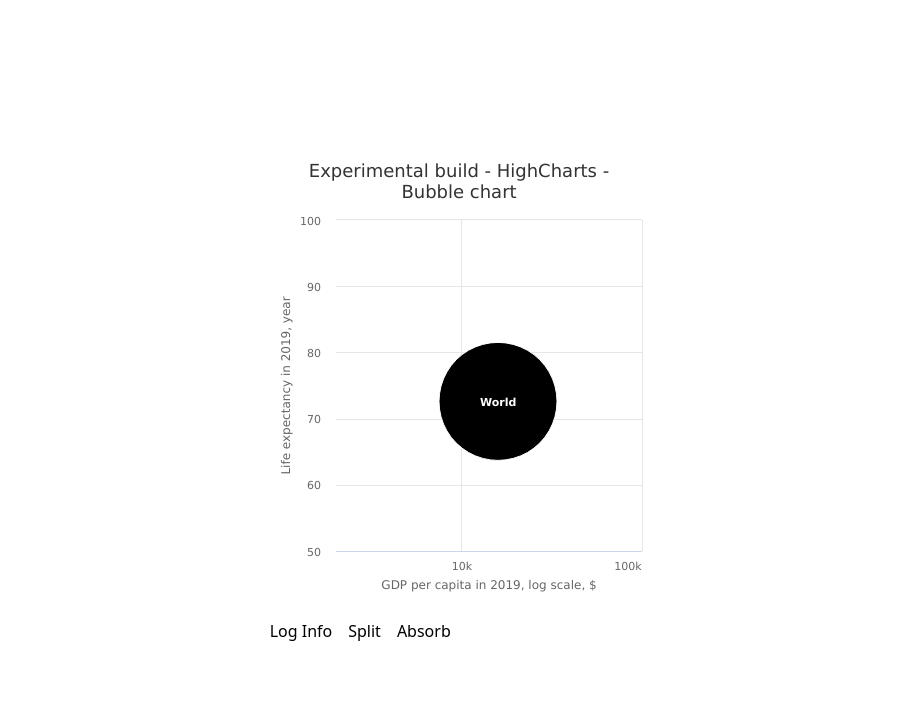
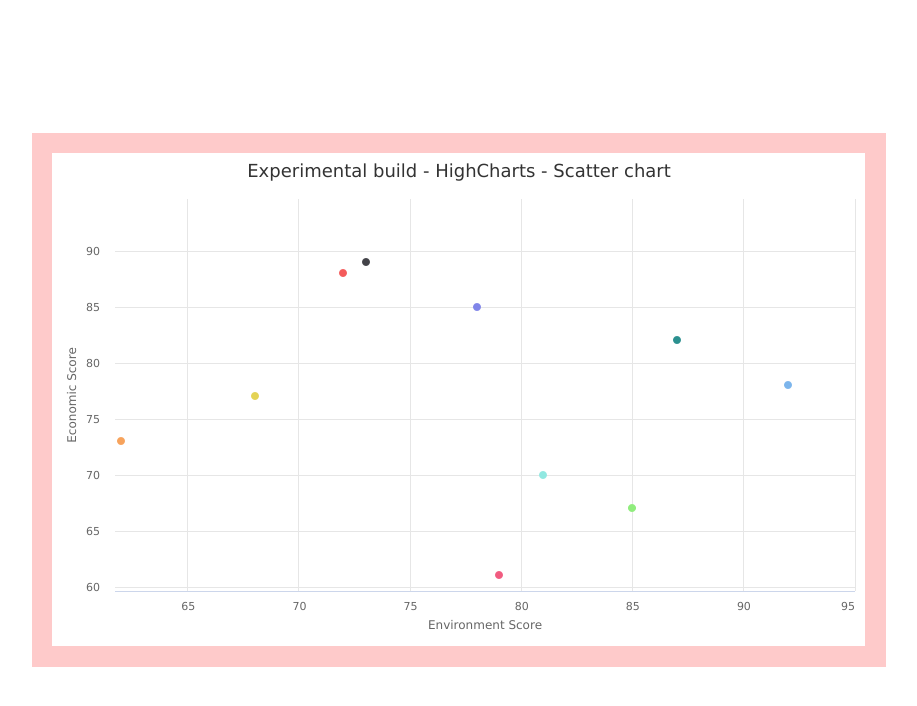
Before and after one commit to RobJJ/charting-playground, a React (Create React App) app: page / in a window 1280 px wide. Shown: the top 706 px of the page, without its empty margins (181-1098 px from the left). Built offline with nearby package versions, Linux system fonts and the light colour scheme.

Commit message:
data func to read prop names from object

```diff
--- a/src/App.js
+++ b/src/App.js
@@ -1,5 +1,6 @@
 import React from "react";
 import BubbleChartVersion2 from "./charts/highcharts/scatter-bubble-chart-v2";
+import ScatterChart from "./charts/highcharts/scatter-chart-v1";
 
 // import HighchartsPage from "./pages/highcharts-page";
 // import BubbleChart from "./charts/highcharts/scatter-bubble-chart";
@@ -9,8 +10,8 @@ function App() {
   console.log("---- APP JS ----");
   return (
     <div className="#F5F5F5 w-screen h-screen flex justify-center items-center">
-      <div className="bg-white w-1/3 h-2/3 p-5">
-        <BubbleChartVersion2 />
+      <div className="bg-red-200 w-4/6 h-4/6 p-5">
+        <ScatterChart />
       </div>
     </div>
   );
@@ -19,3 +20,4 @@ function App() {
 export default App;
 
 // <HighchartsPage />
+// <BubbleChartVersion2 />
--- a/src/charts/highcharts/scatter-chart-v1.js
+++ b/src/charts/highcharts/scatter-chart-v1.js
@@ -6,8 +6,14 @@ import highchartsMore from "highcharts/highcharts-more";
 import { scatterData } from "./data-scatter-v1";
 
 highchartsMore(Highcharts);
+function dataMapping(data) {
+  return data.map(function (point) {
+    return { x: point.eco, y: point.econ };
+  });
+}
 
 const ScatterChart = () => {
+  console.log("---- Scatter Chart Rendered ---");
   let chart;
   const [data, setData] = useState(scatterData);
   const [chartOptions, setChartOptions] = useState({
@@ -21,6 +27,9 @@ const ScatterChart = () => {
       },
     },
     credits: {
+      enabled: false,
+    },
+    legend: {
       enabled: false,
     },
     title: {
@@ -49,10 +58,19 @@ const ScatterChart = () => {
       endOnTick: false,
       maxPadding: 0.2,
     },
+    plotOptions: {
+      // general options for all series
+      series: {
+        // removes lingering tooltip
+        stickyTracking: false,
+        // Assign a unique color to each point in the series
+        colorByPoint: true,
+      },
+    },
     series: [
       {
         // start with points that dont have parent
-        data: data,
+        data: dataMapping(data),
         states: {
           hover: {
             enabled: false,
@@ -70,9 +88,7 @@ const ScatterChart = () => {
 
   return (
     <div className=" h-full w-full flex flex-col">
-      {/*<div ref={chartRef} />*/}
       <HighchartsReact
-        // ref={chartRef}
         highcharts={Highcharts}
         options={chartOptions}
         containerProps={{ style: { height: "100%", width: "100%" } }}
```
